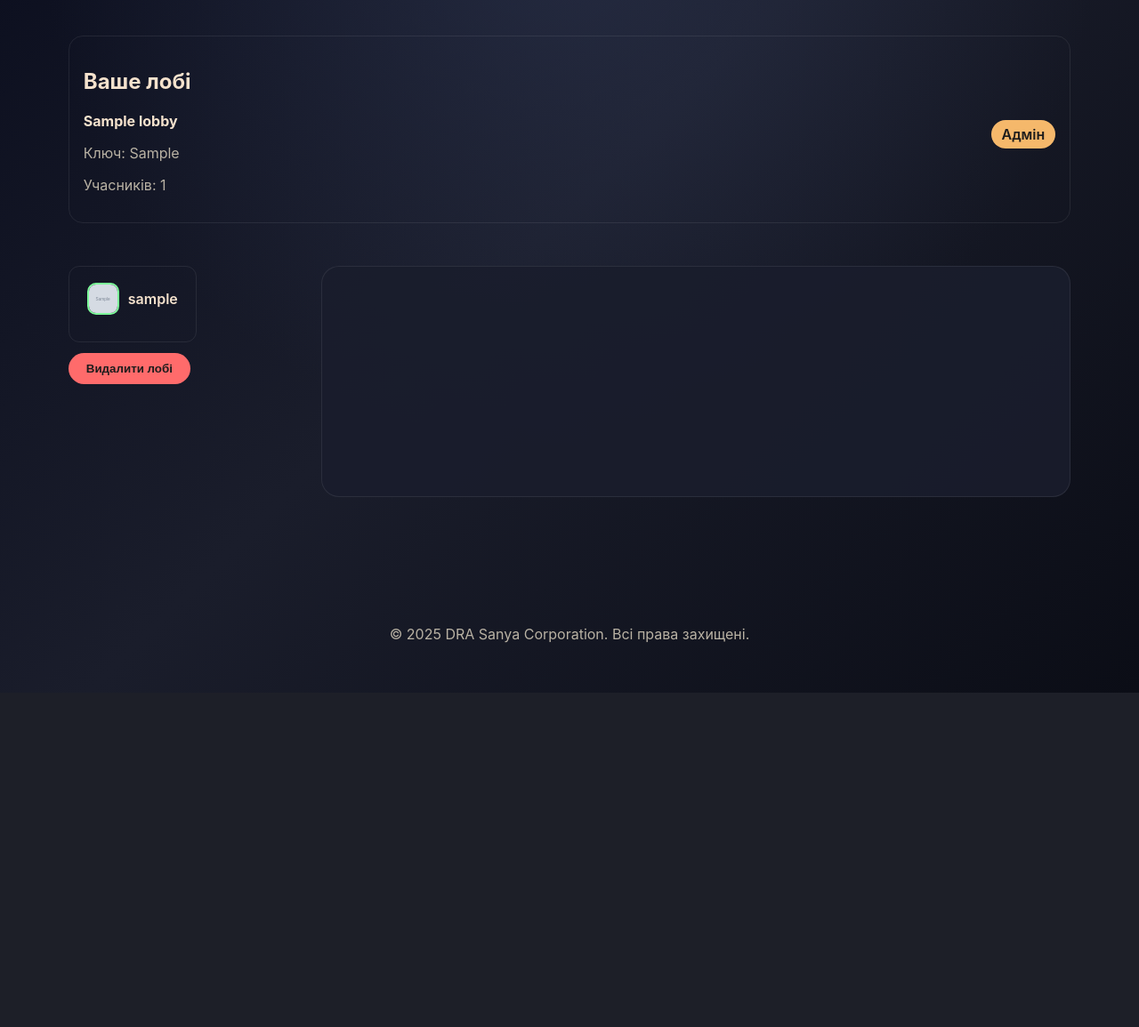
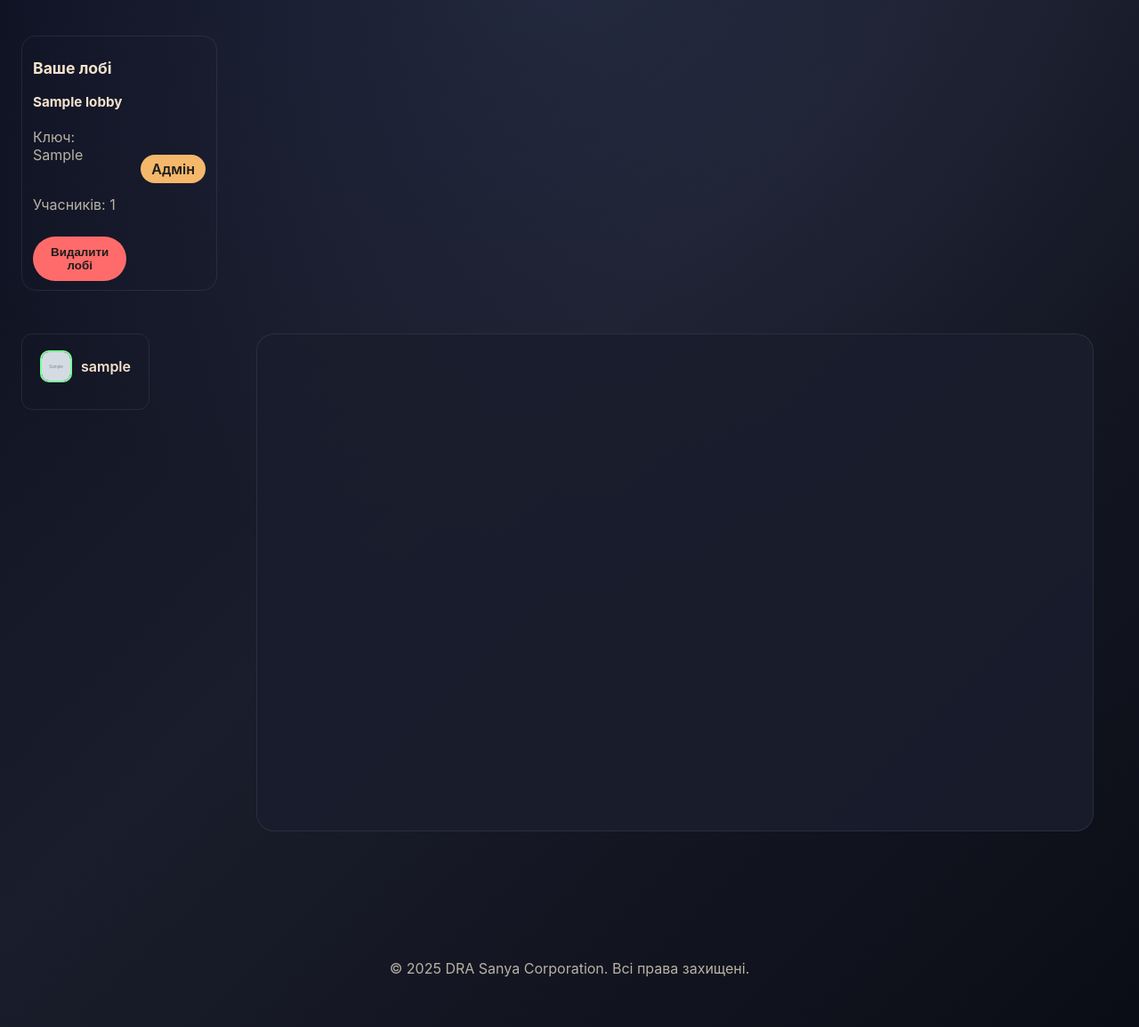
Before and after one commit to filonovnikita952-lang/testGAME, a Flask app: page /Lobby in a window 1280 px wide. Shown: the part 89-1244 px from the top of the page at 89% size. Before the commit the page ends 868 px from the top, so only its background shows below. Run offline with Flask 3, Linux system fonts and the light colour scheme; the visitor is signed in with stand-in values (Sample User, id 1); tables that the repository leaves empty hold one stand-in row (values such as "Sample post"); grey boxes marked "Sample" are stand-in pictures.

Commit message:
Refine lobby layout and online status

```diff
--- a/app.py
+++ b/app.py
@@ -124,6 +124,9 @@ def require_user() -> User:
     user = current_user()
     if not user:
         raise AuthError
+    if not user.is_online:
+        user.is_online = True
+        db.session.commit()
     return user
 
 
--- a/static/style.css
+++ b/static/style.css
@@ -135,6 +135,11 @@ a {
     display: flex;
     flex-direction: column;
     gap: 32px;
+}
+
+.page--lobby {
+    padding-left: 24px;
+    padding-right: 4vw;
 }
 
 .footer {
@@ -464,8 +469,27 @@ textarea {
     gap: 16px;
     border: 1px solid var(--border);
     border-radius: 16px;
-    padding: 16px;
+    padding: 10px 12px;
     margin-bottom: 12px;
+    width: min(220px, 100%);
+    align-self: flex-start;
+}
+
+.lobby-card h1 {
+    font-size: 1.1rem;
+}
+
+.lobby-card strong {
+    font-size: 0.95rem;
+}
+
+.lobby-card__content {
+    display: grid;
+    gap: 4px;
+}
+
+.lobby-card__action {
+    margin-top: 6px;
 }
 
 .lobby-members {
@@ -501,6 +525,7 @@ textarea {
     font-weight: 600;
     padding: 6px 8px;
     border-radius: 10px;
+    flex-wrap: wrap;
 }
 
 .member-card__summary:hover {
@@ -529,14 +554,19 @@ textarea {
 
 .lobby-layout {
     display: grid;
-    grid-template-columns: minmax(200px, 260px) minmax(0, 1fr);
+    grid-template-columns: minmax(180px, 240px) minmax(0, 1fr);
     gap: 24px;
-    align-items: start;
+    align-items: stretch;
     margin: 12px 0 24px;
+    min-height: 70vh;
+}
+
+.lobby-side {
+    justify-self: start;
 }
 
 .lobby-workspace {
-    min-height: 260px;
+    min-height: 100%;
 }
 
 .header__toggle {
--- a/templates/Lobby.html
+++ b/templates/Lobby.html
@@ -2,6 +2,7 @@
 
 {% block title %}Лобі DRA{% endblock %}
 {% block header_title %}Лобі кампаній{% endblock %}
+{% block page_class %}page--lobby{% endblock %}
 
 {% block content %}
 {% if not member_lobbies %}
@@ -36,11 +37,18 @@
         {% set role_labels = {'master': 'Майстер', 'player': 'Гравець', 'spectator': 'Глядач'} %}
         {% for membership in member_lobbies %}
             <div class="lobby-card">
-                <div>
+                <div class="lobby-card__content">
                     <h1>Ваше лобі</h1>
                     <strong>{{ membership.lobby.name }}</strong>
                     <p class="muted">Ключ: {{ membership.lobby.access_key }}</p>
                     <p class="muted">Учасників: {{ membership.lobby.members | length }}</p>
+                    {% if membership.lobby.admin_id == user.id %}
+                        <form method="post" class="lobby-card__action">
+                            <input type="hidden" name="action" value="delete_lobby">
+                            <input type="hidden" name="lobby_id" value="{{ membership.lobby.id }}">
+                            <button type="submit" class="button danger">Видалити лобі</button>
+                        </form>
+                    {% endif %}
                 </div>
                 {% if membership.lobby.admin_id != user.id %}
                     <form method="post">
@@ -92,13 +100,6 @@
                                 </div>
                             </details>
                         {% endfor %}
-                        {% if membership.lobby.admin_id == user.id %}
-                            <form method="post">
-                                <input type="hidden" name="action" value="delete_lobby">
-                                <input type="hidden" name="lobby_id" value="{{ membership.lobby.id }}">
-                                <button type="submit" class="button danger">Видалити лобі</button>
-                            </form>
-                        {% endif %}
                     </div>
                 </div>
                 <div class="lobby-workspace card" aria-label="Поле для роботи"></div>
--- a/templates/base.html
+++ b/templates/base.html
@@ -44,7 +44,7 @@
     </nav>
 </header>
 
-<main class="page">
+<main class="page {% block page_class %}{% endblock %}">
     {% with messages = get_flashed_messages(with_categories=true) %}
         {% if messages %}
             <section class="alerts">
```
